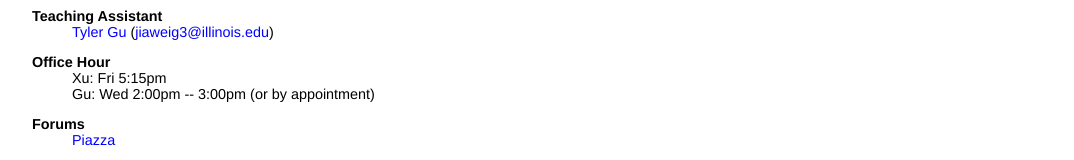
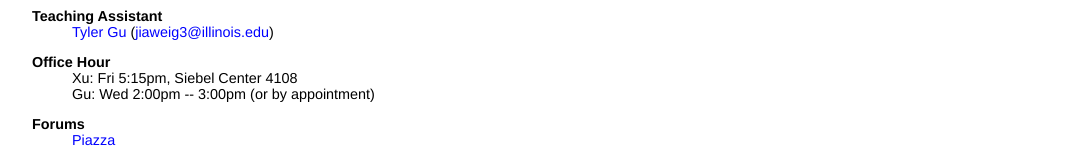
Before and after one commit to cs523-uiuc/cs523-uiuc.github.io, a plain HTML site: page spring24/index.html in a window 1280 px wide. Shown: the part 243-403 px from the top of the page, without its empty margins (96-1170 px from the left). Drawn offline with Linux system fonts and the light colour scheme.

Commit message:
Update index.html

```diff
--- a/spring24/index.html
+++ b/spring24/index.html
@@ -40,7 +40,7 @@
 
         <dt><b>Office Hour</b></b></dt>
         <dd>
-            Xu: Fri 5:15pm
+            Xu: Fri 5:15pm, Siebel Center 4108
             <br>
             Gu: Wed 2:00pm -- 3:00pm (or by appointment)
             <p></p>
```
